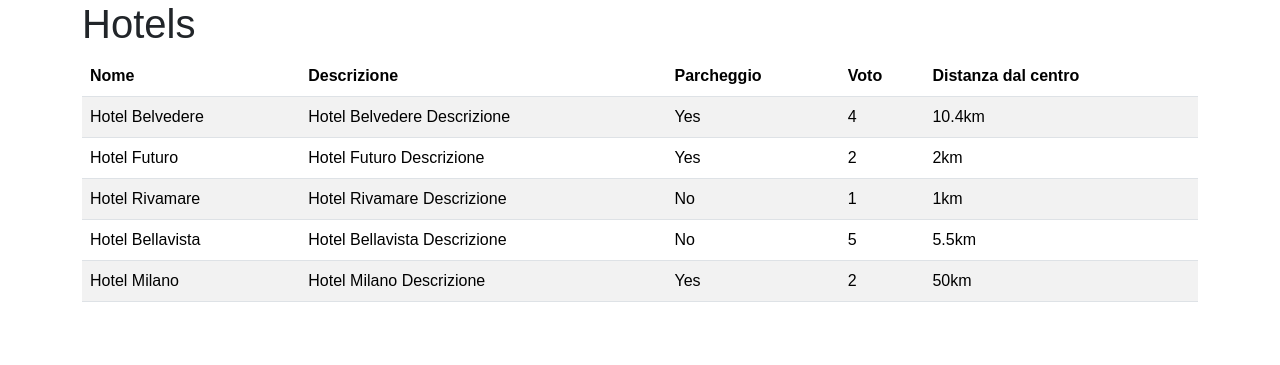
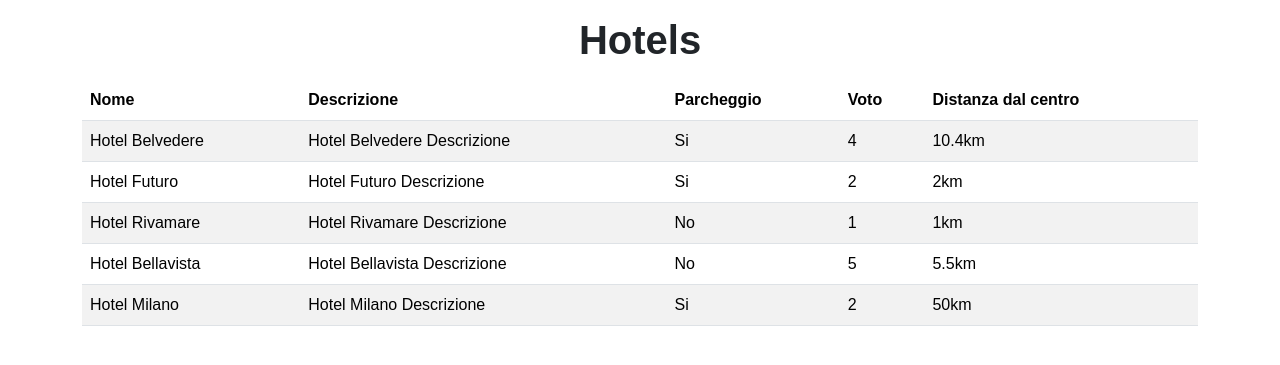
Before and after one commit to marcocampisi/php-hotel, a PHP site: page / in a window 1280 px wide. Shown: the top 365 px of the page. Run offline with PHP 8.4, Linux system fonts and the light colour scheme.

Commit message:
Small adjustments

```diff
--- a/index.php
+++ b/index.php
@@ -58,7 +58,7 @@
 </head>
 <body>
     <div class="container">
-        <h1>Hotels</h1>
+        <h1 class="text-center my-3 fw-bold">Hotels</h1>
         <table class="table table-striped">
             <thead>
                 <tr>
@@ -74,7 +74,7 @@
                     <tr>
                         <td><?php echo $hotel['name']; ?></td>
                         <td><?php echo $hotel['description']; ?></td>
-                        <td><?php echo $hotel['parking'] ? 'Yes' : 'No'; ?></td>
+                        <td><?php echo $hotel['parking'] ? 'Si' : 'No'; ?></td>
                         <td><?php echo $hotel['vote']; ?></td>
                         <td><?php echo $hotel['distance_to_center'].'km'; ?></td>
                     </tr>
```
